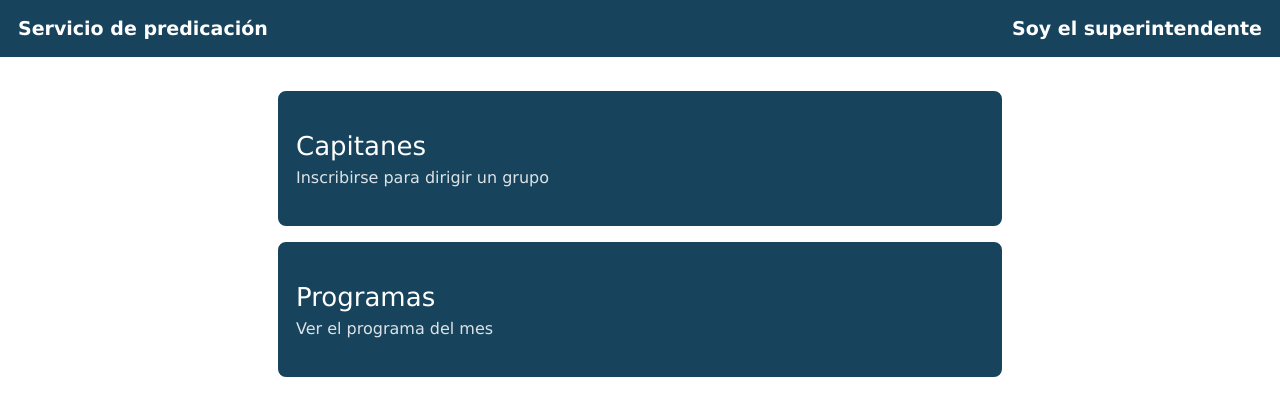
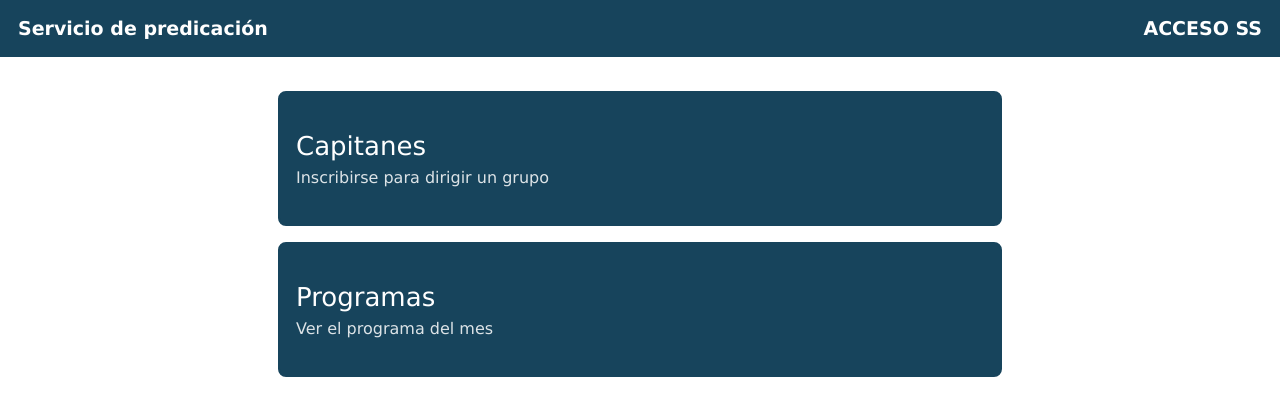
Before and after one commit to bernardoweksler3/ministerio-collico, a plain HTML site: page index.html in a window 1280 px wide. Drawn offline with Linux system fonts and the light colour scheme.

Commit message:
Update index.html

```diff
--- a/index.html
+++ b/index.html
@@ -31,7 +31,7 @@ input,select{font:inherit;width:100%;padding:10px;border:2px solid var(--bd);bor
 <body>
 <header>
   <a onclick="ir('inicio')">Servicio de predicación</a>
-  <a id="acc" onclick="acceso()">Soy el superintendente</a>
+  <a id="acc" onclick="acceso()">ACCESO SS</a>
 </header>
 <main>
 <section id="inicio">
```
